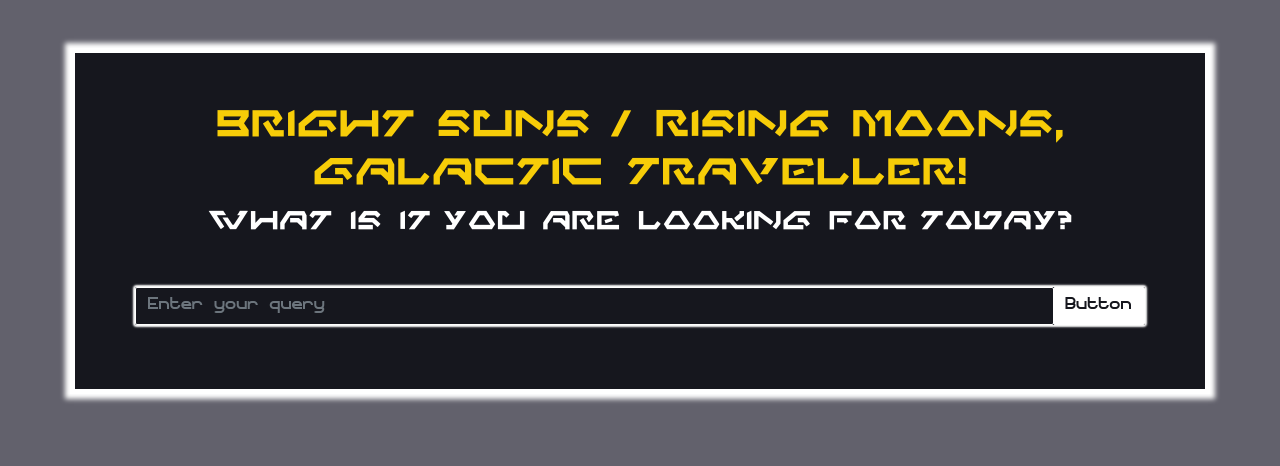
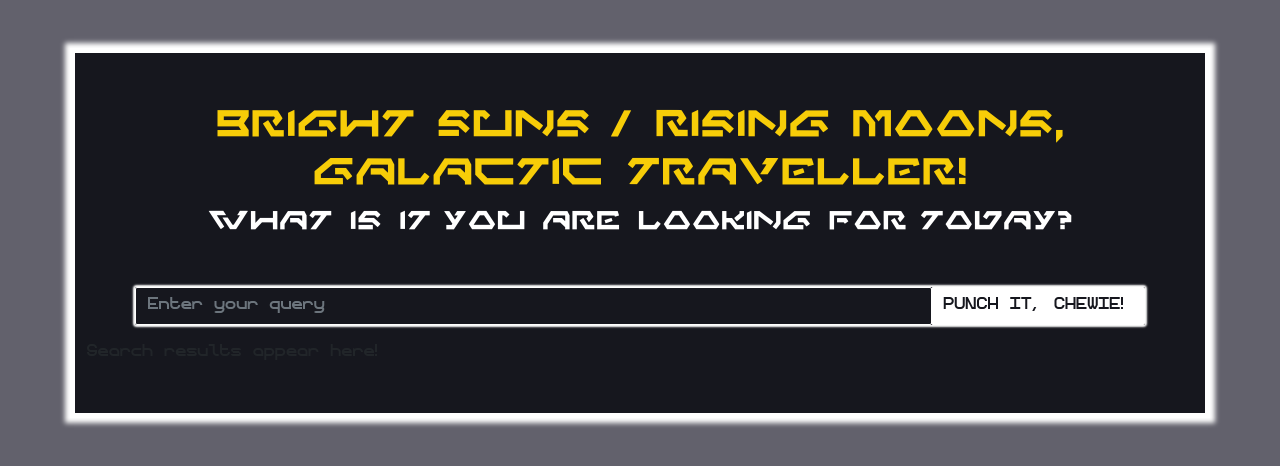
Before and after one commit to sarahkydnc/starwars-datapad, a React (Create React App) app: page / in a window 1280 px wide. Shown: the top 466 px of the page. Built offline with nearby package versions, Linux system fonts and the light colour scheme.

Commit message:
Created / added Result component to Datapad

```diff
--- a/src/Components/Datapad.js
+++ b/src/Components/Datapad.js
@@ -1,4 +1,6 @@
 import React from "react";
+import Result from "./Result";
+
 import "./Datapad.css";
 
 function Datapad() {
@@ -14,12 +16,18 @@
             aria-describedby="button-addon2"
           />
           <div className="input-group-append">
-            <button className="btn" type="button" id="button-addon2">
-              Button
+            <button
+              className="btn text-uppercase"
+              type="button"
+              id="button-addon2"
+            >
+              punch it, chewie!
             </button>
           </div>
         </div>
       </form>
+
+      <Result />
     </div>
   );
 }
--- /dev/null
+++ b/src/Components/Result.css
@@ -0,0 +1,8 @@
+body {
+  font-family: var(--body-font);
+}
+
+.input-group {
+  border-radius: 2px;
+  box-shadow: 0 0 2px 2px var(--main-color);
+}
--- /dev/null
+++ b/src/Components/Result.js
@@ -0,0 +1,9 @@
+import React from "react";
+
+import "./Result.css";
+
+function Result() {
+  return <div className="Result">Search results appear here!</div>;
+}
+
+export default Result;
```
